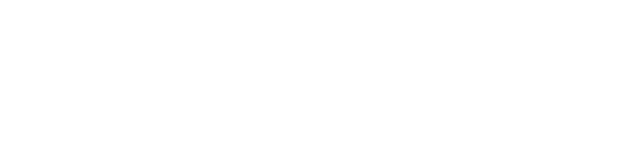
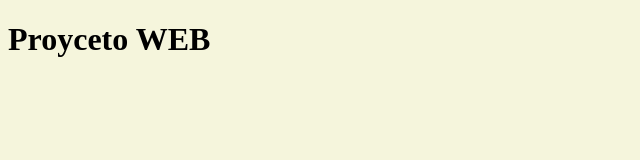
Before and after one commit to CobaZing/GitPrueba, a plain HTML site: page index.html in a window 1280 px wide. Shown: the whole page, without its empty margins (0-640 px from the left). Drawn offline with Linux system fonts and the light colour scheme.

Commit message:
parrafo y colo de fondo

```diff
--- /dev/null
+++ b/css/style.css
@@ -0,0 +1,3 @@
+body{
+    background-color: beige;
+}
--- a/index.html
+++ b/index.html
@@ -4,9 +4,11 @@
     <meta charset="UTF-8">
     <meta http-equiv="X-UA-Compatible" content="IE=edge">
     <meta name="viewport" content="width=device-width, initial-scale=1.0">
+    <link rel="stylesheet" href="/css/style.css">
     <title>Document</title>
 </head>
 <body>
+    <h1>Proyceto WEB</h1>
 
 </body>
 </html>
```
Also changed, not shown: js/script.js (added).
